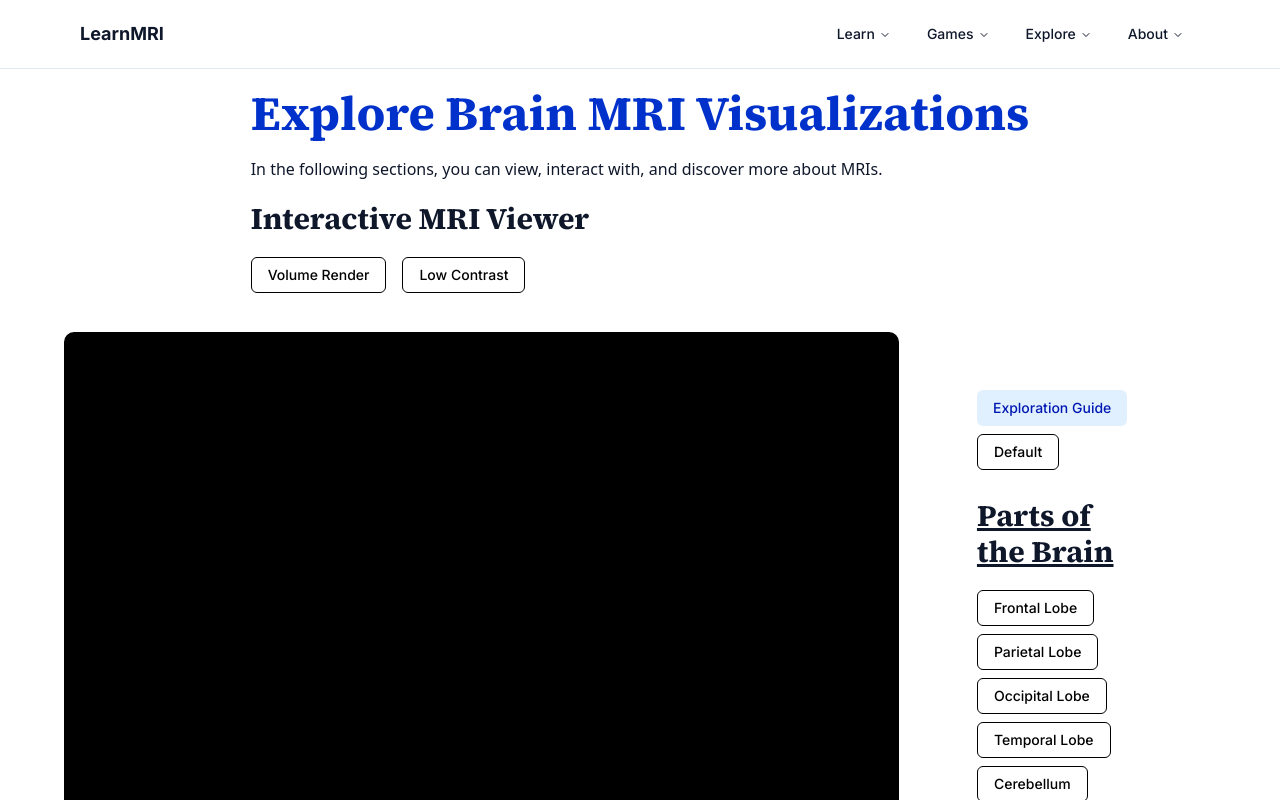
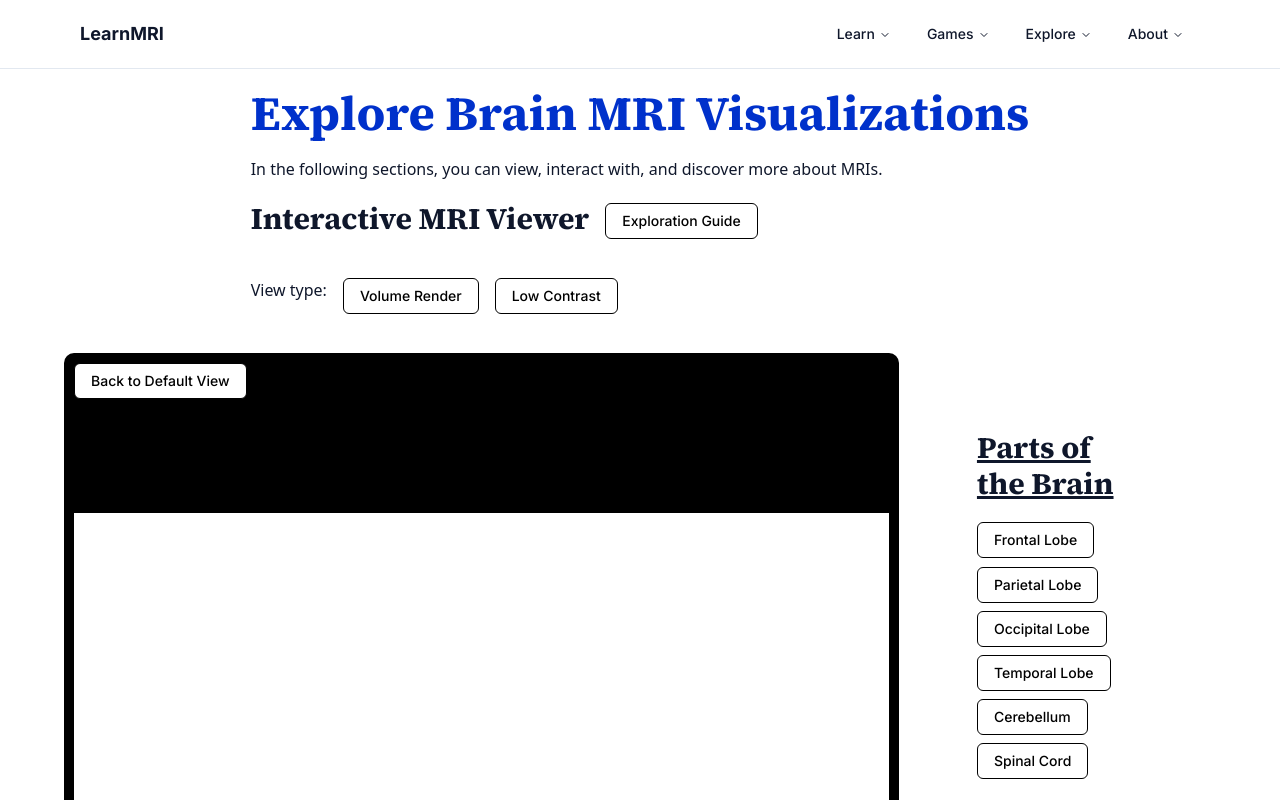
Before and after one commit to mikaelatho/medical-imagers-shadcn, a Next.js app: page /explore in a window 1280 px wide. Shown: the top 800 px of the page. Built offline with nearby package versions, Linux system fonts and the light colour scheme; no server answers.

Commit message:
Default view button positioning

```diff
--- a/app/explore/page.tsx
+++ b/app/explore/page.tsx
@@ -12,7 +12,7 @@ export default function Explore() {
   const { viewerRef, loadModel, setOpacity } = navigator();
 
   return (
-    <main className="min-h-screen flex flex-col items-center justify-start">
+    <main className="min-h-screen flex flex-col items-center justify-start" style={{scrollBehavior: "smooth"}}>
       <div className="text-left">
 
         {/* ----------HEADER---------- */}
@@ -26,15 +26,17 @@ export default function Explore() {
           </p>
 </div>
         {/* ----------SUBTITLE---------- */}
-        <div>
+        <div className="flex gap-4">
           <h2 className="text-4xl sm:text-3xl font-bold font-source-serif-4 text-black-700 my-5 text-left">
             Interactive MRI Viewer
           </h2>
+          <Button variant="explore" style={{marginBottom: "5%", marginTop: "22px"}} onClick={() => window.location.href="#explore"}>Exploration Guide</Button>
           <p></p>
         </div>
 
         {/* ----------FILTER BUTTONS---------- */}
         <div className="flex gap-4">
+          <p> View type: </p>
           <Button variant="explore" style={{marginBottom: "5%"}} onClick={() => setOpacity(1)}>Volume Render</Button>
           <Button variant="explore" style={{marginBottom: "5%"}} onClick={() => setOpacity(0.15)}>Low Contrast</Button>
           <br/>
@@ -50,7 +52,15 @@ export default function Explore() {
           id="float-child"
           style={{ flex: "10", minHeight: "460px", overflow: "hidden" }}
         >
-          <div ref={viewerRef} style={{ width: "100%", height: "75%" , borderWidth: "10px", borderStyle: "solid", borderColor: "black", borderRadius:"10px"}} />
+          <div style={{position: "relative", width: "100%", height: "75%" , borderWidth: "10px", borderStyle: "solid", borderColor: "black", borderRadius:"10px"}}>
+          <div ref={viewerRef} />
+                      <Button
+                variant="explore"
+                onClick={() => loadModel("/explore-assets/models/standard/standard_scene.gltf")}
+                style={{marginBottom: "5%", position: "absolute", top: "0", left: "0"}}>
+                  Back to Default View
+            </Button>
+          </div>
 
           <div className="flex gap-4" style={{paddingTop: "5px"}}>
           <img
@@ -77,13 +87,6 @@ export default function Explore() {
           style={{ flex: "1", borderWidth: "2px solid black", borderRadius: "10px", padding: "5%", marginRight: "20px", width: "25%"}}
         >
 
-          <Button variant="secondary" style={{marginBottom: "5%"}} onClick={() => window.location.href="#explore"}>Exploration Guide</Button>
-            <Button
-                variant="explore"
-                onClick={() => loadModel("/explore-assets/models/standard/standard_scene.gltf")}
-                style={{marginBottom: "5%"}}>
-                  Default
-            </Button>
           <div id="right">
             <h3 className="text-2xl sm:text-3xl font-bold font-source-serif-4 text-black-700 my-5 text-left underline">
               Parts of the Brain
@@ -220,6 +223,7 @@ export default function Explore() {
       {/* ----------WALK THROUGH---------- */}
 
           <div style={{marginLeft: "15%"}} id="explore">
+            <br/><br/><br/>
           <h2 className="text-4xl sm:text-3xl font-bold font-source-serif-4 text-black-700 my-5 text-left">
               How to Use the Interactive Viewer
           </h2>
```
